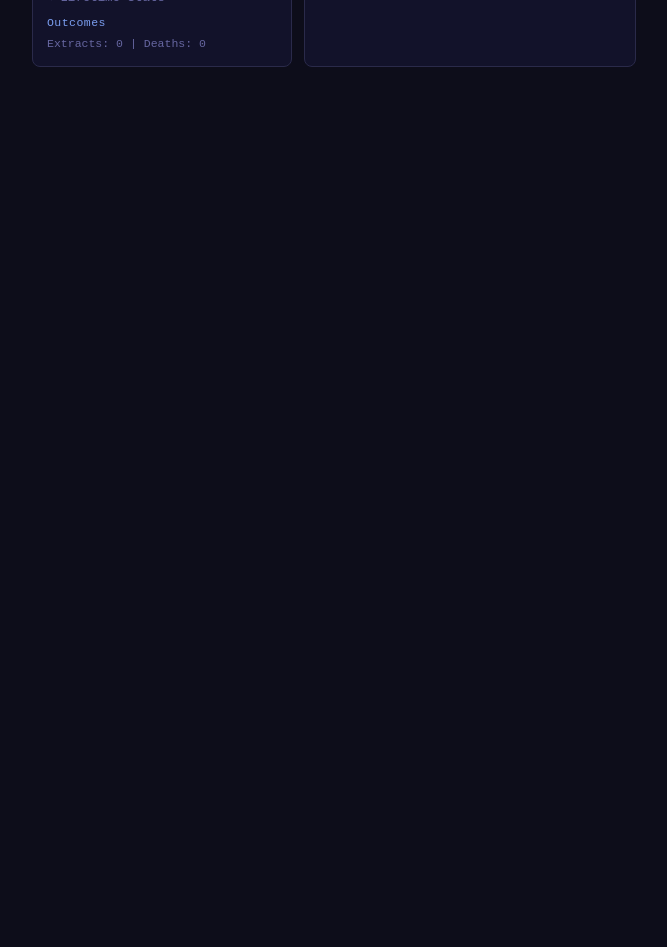
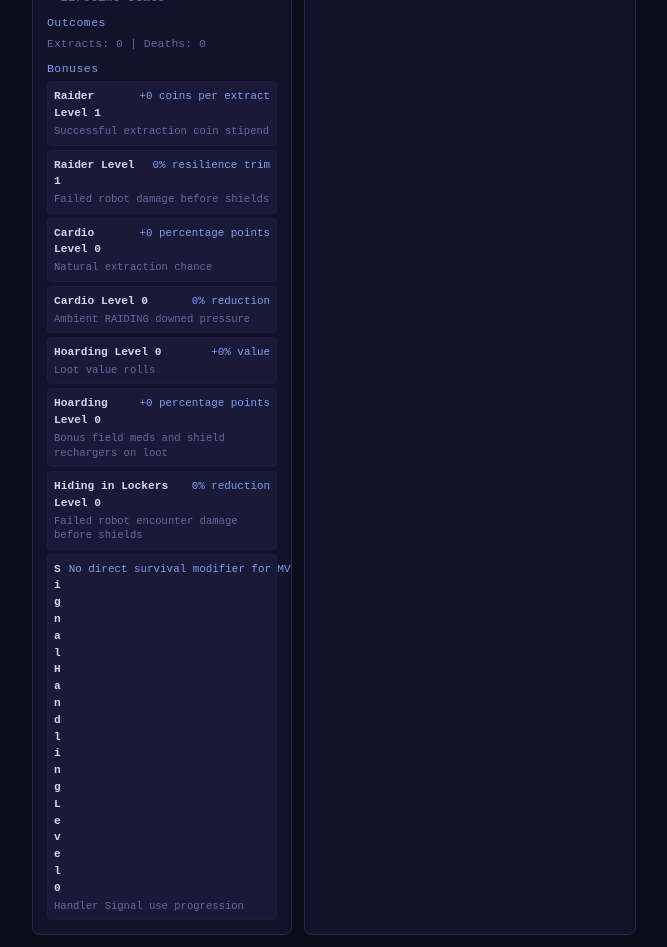
Before and after one commit to DanJ210/afk-raiders, a Vue app: page / in a window 1280 px wide. Shown: the part 1920-2867 px from the top of the page, without its empty margins (170-837 px from the left). Before the commit the page ends 1999 px from the top, so only its background shows below. Built offline with nearby package versions, Linux system fonts and the light colour scheme.

Commit message:
feat: add raider bonuses display and logic to RaiderLifetimeStats component

```diff
--- a/src/App.vue
+++ b/src/App.vue
@@ -98,7 +98,7 @@ const phaseTimeText = computed(() => {
         <SkillsPanel />
         <HomeStash />
         <section class="panel-card shrink-0" aria-label="Lifetime Stats">
-          <RaiderLifetimeStats :stats="lifetimeStats" />
+          <RaiderLifetimeStats :stats="lifetimeStats" :raider="store.raider" />
         </section>
       </aside>
 
@@ -137,7 +137,7 @@ const phaseTimeText = computed(() => {
 
       <section v-if="activeMobileTab === 'stats'" class="min-h-0 flex-1 flex flex-col gap-2.5 overflow-y-auto pb-3">
         <section class="panel-card shrink-0 max-[600px]:p-2.5" aria-label="Lifetime Stats">
-          <RaiderLifetimeStats :stats="lifetimeStats" />
+          <RaiderLifetimeStats :stats="lifetimeStats" :raider="store.raider" />
         </section>
       </section>
 
--- a/src/components/RaiderLifetimeStats.vue
+++ b/src/components/RaiderLifetimeStats.vue
@@ -1,13 +1,16 @@
 <script setup lang="ts">
 import { computed } from 'vue'
-import type { RaiderLifetimeStats } from '../engine/types'
+import type { RaiderLifetimeStats, RaiderStats } from '../engine/types'
 import { useLifetimeStatsRows } from '../composables/useLifetimeStatsRows'
+import { useRaiderBonusRows } from '../composables/useRaiderBonusRows'
 
 const props = defineProps<{
   stats: RaiderLifetimeStats
+  raider: RaiderStats
 }>()
 
 const viewModel = useLifetimeStatsRows(computed(() => props.stats))
+const bonusViewModel = useRaiderBonusRows(computed(() => props.raider))
 </script>
 
 <template>
@@ -18,6 +21,23 @@ const viewModel = useLifetimeStatsRows(computed(() => props.stats))
       <div class="min-w-0">
         <h4 class="m-0 mb-1 font-mono text-[0.72rem] tracking-[0.04em] text-accent">Outcomes</h4>
         <p class="m-0 font-mono text-[0.72rem] text-muted wrap-anywhere">Extracts: {{ stats.extracts.total }} | Deaths: {{ stats.deaths.total }}</p>
+      </div>
+
+      <div class="min-w-0">
+        <h4 class="m-0 mb-1 font-mono text-[0.72rem] tracking-[0.04em] text-accent">Bonuses</h4>
+        <ul class="list-none m-0 p-0 flex flex-col gap-1">
+          <li
+            v-for="bonus in bonusViewModel.rows.value"
+            :key="bonus.id"
+            class="min-w-0 rounded bg-surface-raised border border-border-subtle p-1.5"
+          >
+            <div class="flex items-baseline justify-between gap-2 min-w-0 max-[600px]:flex-wrap">
+              <span class="font-mono text-raider-tiny text-text font-bold wrap-anywhere">{{ bonus.source }}</span>
+              <span class="font-mono text-[0.68rem] text-accent shrink-0">{{ bonus.value }}</span>
+            </div>
+            <p class="m-0 mt-0.5 font-mono text-[0.66rem] text-muted leading-snug wrap-anywhere">{{ bonus.mechanic }}</p>
+          </li>
+        </ul>
       </div>
 
       <div v-if="viewModel.extractZoneRows.value.length > 0 || viewModel.deathZoneRows.value.length > 0" class="min-w-0">
--- /dev/null
+++ b/src/composables/useRaiderBonusRows.ts
@@ -0,0 +1,91 @@
+import { computed } from 'vue'
+import type { RaiderStats } from '../engine/types.js'
+import { getRaiderLevelBenefitProfile } from '../engine/raiderLevel.js'
+import { getSkillLevel, getSkillModifierProfile } from '../engine/skills.js'
+
+export interface RaiderBonusRow {
+  id: string
+  source: string
+  mechanic: string
+  value: string
+}
+
+function formatAmount(value: number, fractionDigits = 2): string {
+  return value
+    .toFixed(fractionDigits)
+    .replace(/\.0+$/, '')
+    .replace(/(\.\d*?)0+$/, '$1')
+}
+
+function formatPercent(value: number): string {
+  return `${formatAmount(value, 2)}%`
+}
+
+function formatPercentPoints(value: number): string {
+  return `${formatAmount(value * 100, 2)} percentage points`
+}
+
+export function useRaiderBonusRows(raiderRef: { value: Pick<RaiderStats, 'levelXp' | 'skills'> }) {
+  const rows = computed<RaiderBonusRow[]>(() => {
+    const levelBenefits = getRaiderLevelBenefitProfile(raiderRef.value.levelXp)
+    const skillModifiers = getSkillModifierProfile(raiderRef.value.skills)
+    const cardioLevel = getSkillLevel(raiderRef.value.skills, 'cardio')
+    const hoardingLevel = getSkillLevel(raiderRef.value.skills, 'hoarding')
+    const hidingLevel = getSkillLevel(raiderRef.value.skills, 'hiding_in_lockers')
+    const signalHandlingLevel = getSkillLevel(raiderRef.value.skills, 'signal_handling')
+    const extractionCoinLabel = levelBenefits.extractionCoinBonus === 1 ? 'coin' : 'coins'
+
+    return [
+      {
+        id: 'raider_level_extraction_stipend',
+        source: `Raider Level ${levelBenefits.level}`,
+        mechanic: 'Successful extraction coin stipend',
+        value: `+${levelBenefits.extractionCoinBonus} ${extractionCoinLabel} per extract`,
+      },
+      {
+        id: 'raider_level_resilience',
+        source: `Raider Level ${levelBenefits.level}`,
+        mechanic: 'Failed robot damage before shields',
+        value: `${formatPercent(levelBenefits.resilienceReductionPercent)} resilience trim`,
+      },
+      {
+        id: 'cardio_extraction_chance',
+        source: `Cardio Level ${cardioLevel}`,
+        mechanic: 'Natural extraction chance',
+        value: `+${formatPercentPoints(skillModifiers.extractionChanceBonus)}`,
+      },
+      {
+        id: 'cardio_raid_safety',
+        source: `Cardio Level ${cardioLevel}`,
+        mechanic: 'Ambient RAIDING downed pressure',
+        value: `${formatPercent((1 - skillModifiers.ambientRaidDeathChanceMultiplier) * 100)} reduction`,
+      },
+      {
+        id: 'hoarding_loot_value',
+        source: `Hoarding Level ${hoardingLevel}`,
+        mechanic: 'Loot value rolls',
+        value: `+${formatPercent((skillModifiers.lootValueMultiplier - 1) * 100)} value`,
+      },
+      {
+        id: 'hoarding_bonus_consumables',
+        source: `Hoarding Level ${hoardingLevel}`,
+        mechanic: 'Bonus field meds and shield rechargers on loot',
+        value: `+${formatPercentPoints(skillModifiers.lootBonusConsumableChanceBonus)}`,
+      },
+      {
+        id: 'hiding_robot_damage',
+        source: `Hiding in Lockers Level ${hidingLevel}`,
+        mechanic: 'Failed robot encounter damage before shields',
+        value: `${formatPercent((1 - skillModifiers.robotFailureDamageMultiplier) * 100)} reduction`,
+      },
+      {
+        id: 'signal_handling_progression',
+        source: `Signal Handling Level ${signalHandlingLevel}`,
+        mechanic: 'Handler Signal use progression',
+        value: 'No direct survival modifier for MVP',
+      },
+    ]
+  })
+
+  return { rows }
+}
```
Also changed, not shown: 1 other file (tests, documents, lock files or other folders).
